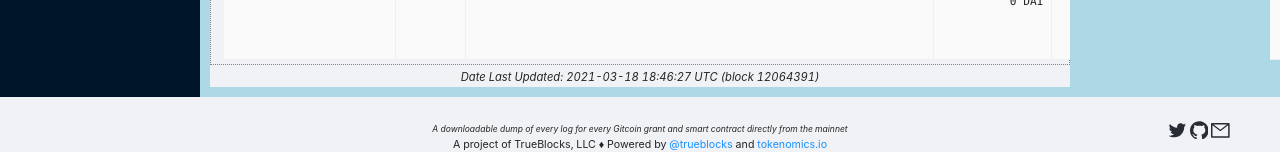
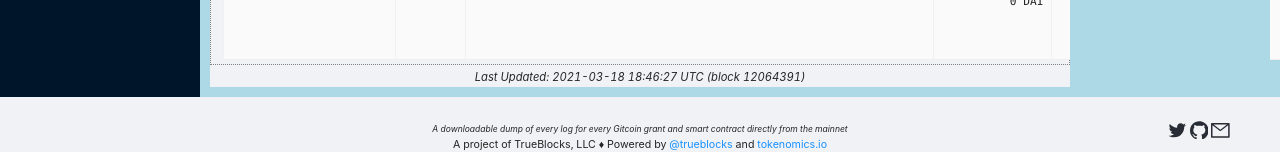
Before and after one commit to tjayrush/tokenomics.io, a React (Create React App) app: page / in a window 1280 px wide. Shown: the part 1378-1530 px from the top of the page. Built offline with nearby package versions, Linux system fonts and the light colour scheme.

Commit message:
Final touches

```diff
--- a/src/App.jsx
+++ b/src/App.jsx
@@ -103,7 +103,7 @@ export const HomePage = () => {
         </TabPane>
       </Tabs>
       <i>
-        <small>Date Last Updated: 2021-03-18 18:46:27 UTC (block 12064391)</small>
+        <small>Last Updated: 2021-03-18 18:46:27 UTC (block 12064391)</small>
       </i>
     </Content>
   );
```
